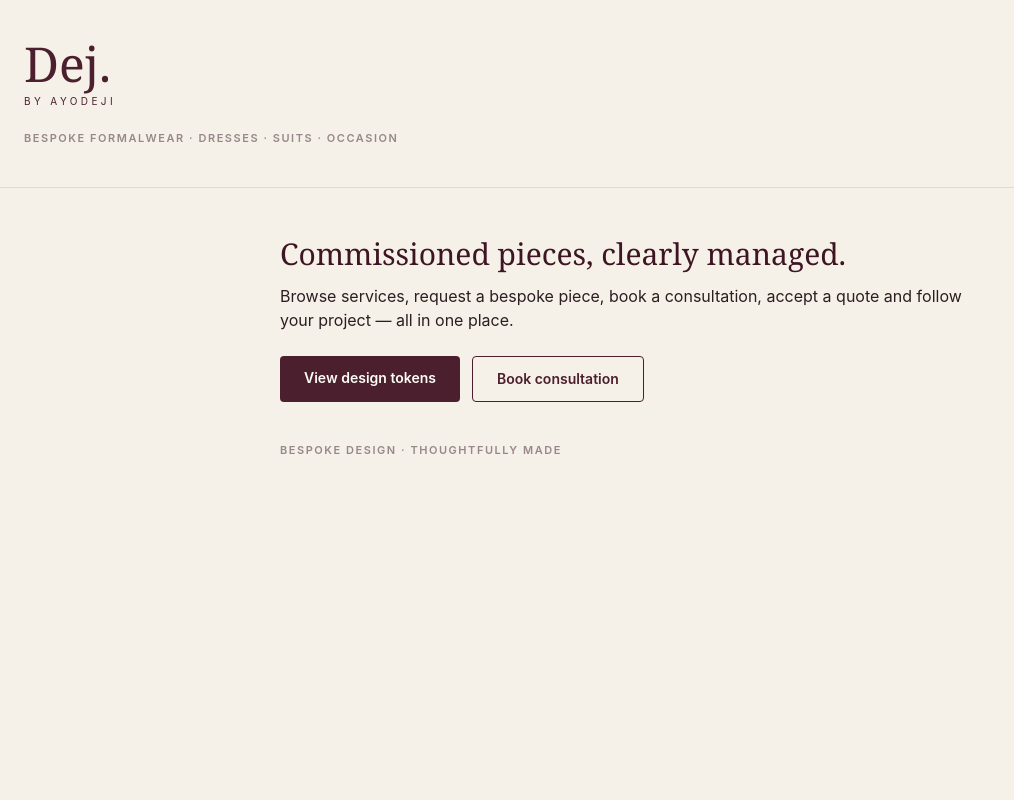
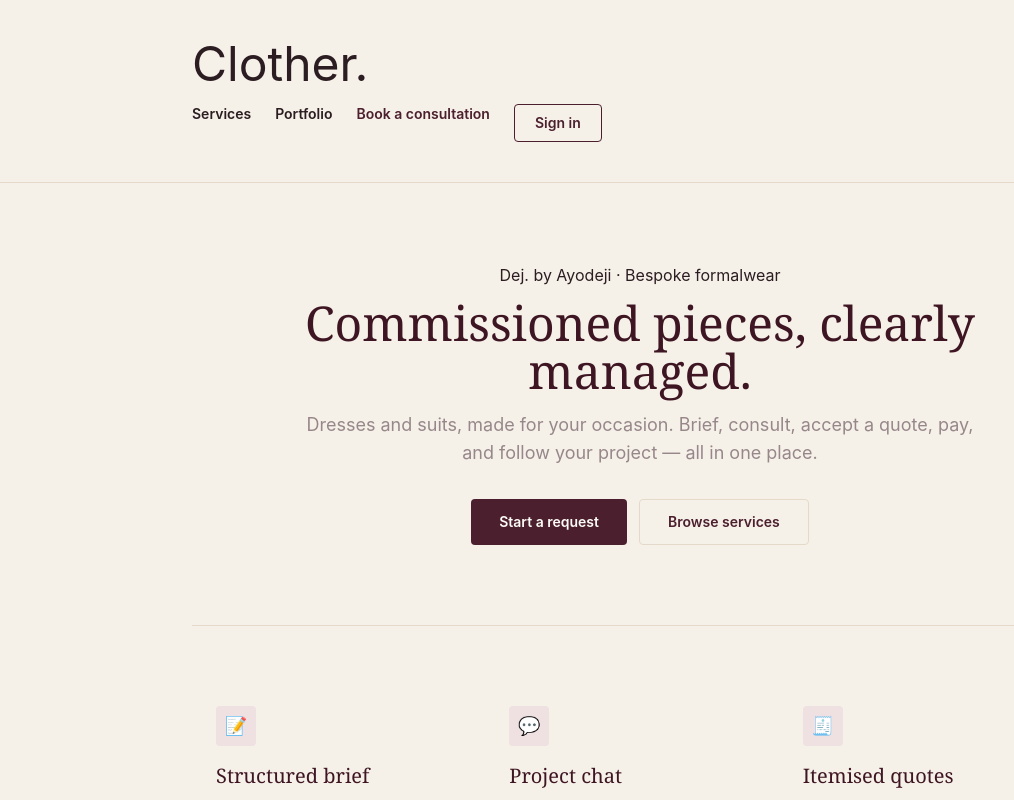
Before and after one commit to timiojo/clother-app, a Next.js app: page / in a window 1280 px wide. Shown: the top 800 px of the page, without its empty margins (0-1014 px from the left). Built offline with nearby package versions, Linux system fonts and the light colour scheme.

Commit message:
app/page.tsx

```diff
--- a/app/page.tsx
+++ b/app/page.tsx
@@ -2,28 +2,67 @@ export default function Home() {
   return (
     <main className="min-h-screen bg-paper text-ink">
       <header className="border-b border-line px-6 py-10">
-        <p className="font-display text-5xl text-wine-700">
-          Dej.<span className="mt-2 block font-sans text-[10px] tracking-[0.34em]">BY AYODEJI</span>
-        </p>
-        <p className="micro-label mt-6">Bespoke formalwear · Dresses · Suits · Occasion</p>
+        <div className="max-w-4xl mx-auto">
+          <span className="logo serif text-5xl text-wine">Clother.</span>
+          <nav className="flex gap-6 mt-4 text-sm font-semibold">
+            <a href="/services" className="hover:text-wine-700">Services</a>
+            <a href="/portfolio" className="hover:text-wine-700">Portfolio</a>
+            <a href="#" className="text-wine-700">Book a consultation</a>
+            <button className="rounded-sm border border-wine-700 px-5 py-2 text-sm font-semibold text-wine-700 hover:bg-wine-700 hover:text-card transition">
+              Sign in
+            </button>
+          </nav>
+        </div>
       </header>
 
-      <section className="mx-auto max-w-3xl px-6 py-12">
-        <h1 className="font-display text-3xl text-wine-900">Commissioned pieces, clearly managed.</h1>
-        <p className="mt-3">
-          Browse services, request a bespoke piece, book a consultation, accept a quote and
-          follow your project — all in one place.
+      <section className="max-w-4xl mx-auto px-6 py-20 text-center">
+        <span className="micro">Dej. by Ayodeji · Bespoke formalwear</span>
+        <h1 className="font-display text-4xl md:text-5xl text-wine-900 mt-3">
+          Commissioned pieces, clearly managed.
+        </h1>
+        <p className="mt-4 text-lg text-muted max-w-2xl mx-auto">
+          Dresses and suits, made for your occasion. Brief, consult, accept a quote,
+          pay, and follow your project — all in one place.
         </p>
-        <div className="mt-6 flex flex-wrap gap-3">
-          <a href="/design" className="rounded-sm bg-wine-700 px-6 py-3 text-sm font-semibold text-card">
-            View design tokens
-          </a>
-          <button className="rounded-sm border border-wine-700 px-6 py-3 text-sm font-semibold text-wine-700">
-            Book consultation
+        <div className="mt-8 flex flex-col sm:flex-row gap-3 justify-center">
+          <button className="rounded-sm bg-wine-700 px-7 py-3 text-sm font-semibold text-card hover:bg-wine-900 transition">
+            Start a request
+          </button>
+          <button className="rounded-sm border border-line px-7 py-3 text-sm font-semibold text-wine-700 hover:bg-wine-100 transition">
+            Browse services
           </button>
         </div>
-        <p className="micro-label mt-10">Bespoke design · Thoughtfully made</p>
       </section>
+
+      <section className="max-w-4xl mx-auto px-6 py-20 border-y border-line">
+        <div className="grid md:grid-cols-3 gap-8 text-left">
+          <div>
+            <div className="w-10 h-10 rounded-sm bg-wine-100 flex items-center justify-center mb-4">
+              <span className="text-wine-700 font-bold text-lg">📝</span>
+            </div>
+            <h3 className="font-display text-xl text-wine-900 mb-2">Structured brief</h3>
+            <p className="text-sm text-muted">Garment, occasion, budget, deadline — everything the studio needs to quote accurately.</p>
+          </div>
+          <div>
+            <div className="w-10 h-10 rounded-sm bg-wine-100 flex items-center justify-center mb-4">
+              <span className="text-wine-700 font-bold text-lg">💬</span>
+            </div>
+            <h3 className="font-display text-xl text-wine-900 mb-2">Project chat</h3>
+            <p className="text-sm text-muted">Decisions live against the project, not lost in messaging apps.</p>
+          </div>
+          <div>
+            <div className="w-10 h-10 rounded-sm bg-wine-100 flex items-center justify-center mb-4">
+              <span className="text-wine-700 font-bold text-lg">🧾</span>
+            </div>
+            <h3 className="font-display text-xl text-wine-900 mb-2">Itemised quotes</h3>
+            <p className="text-sm text-muted">Scope, price, timeline and terms — accept explicitly before paying.</p>
+          </div>
+        </div>
+      </section>
+
+      <footer className="border-t border-line px-6 py-12 text-center">
+        <span className="micro">Clother · Bespoke design · Thoughtfully made</span>
+      </footer>
     </main>
   );
 }
```
